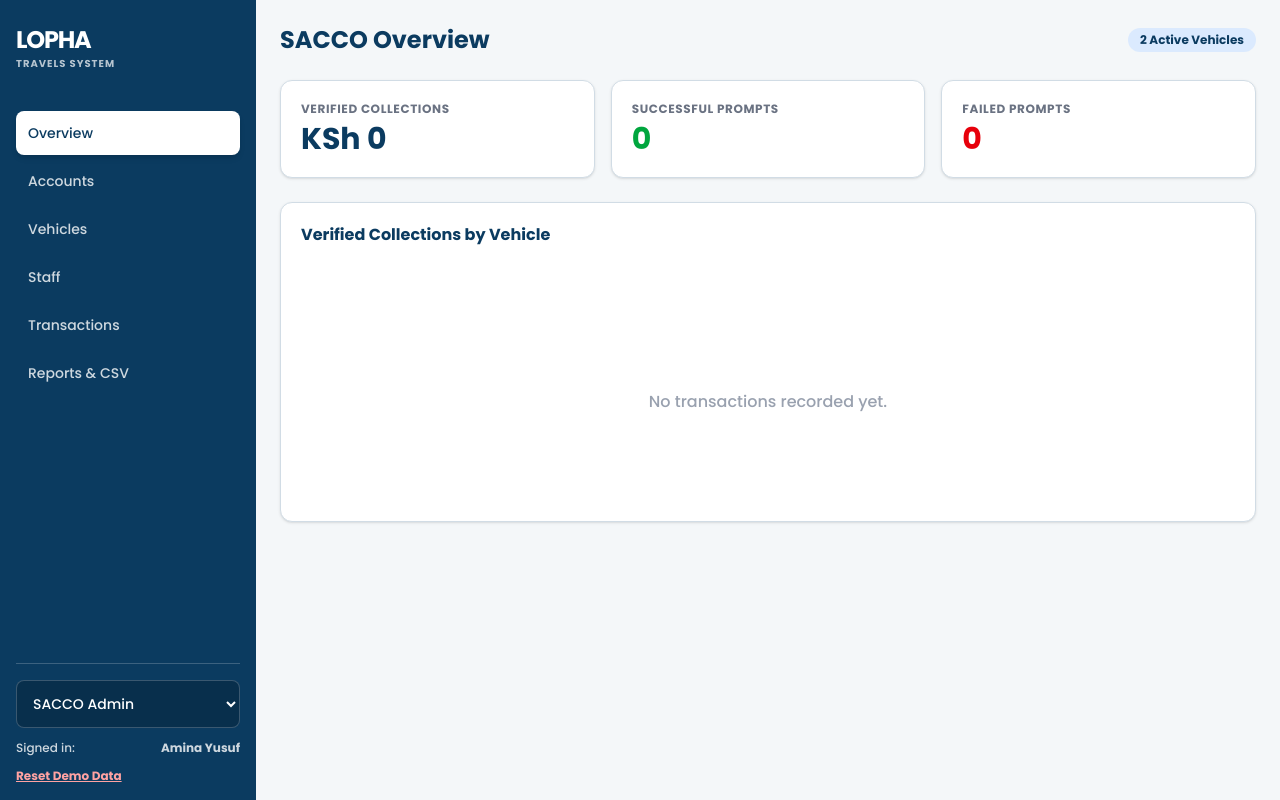
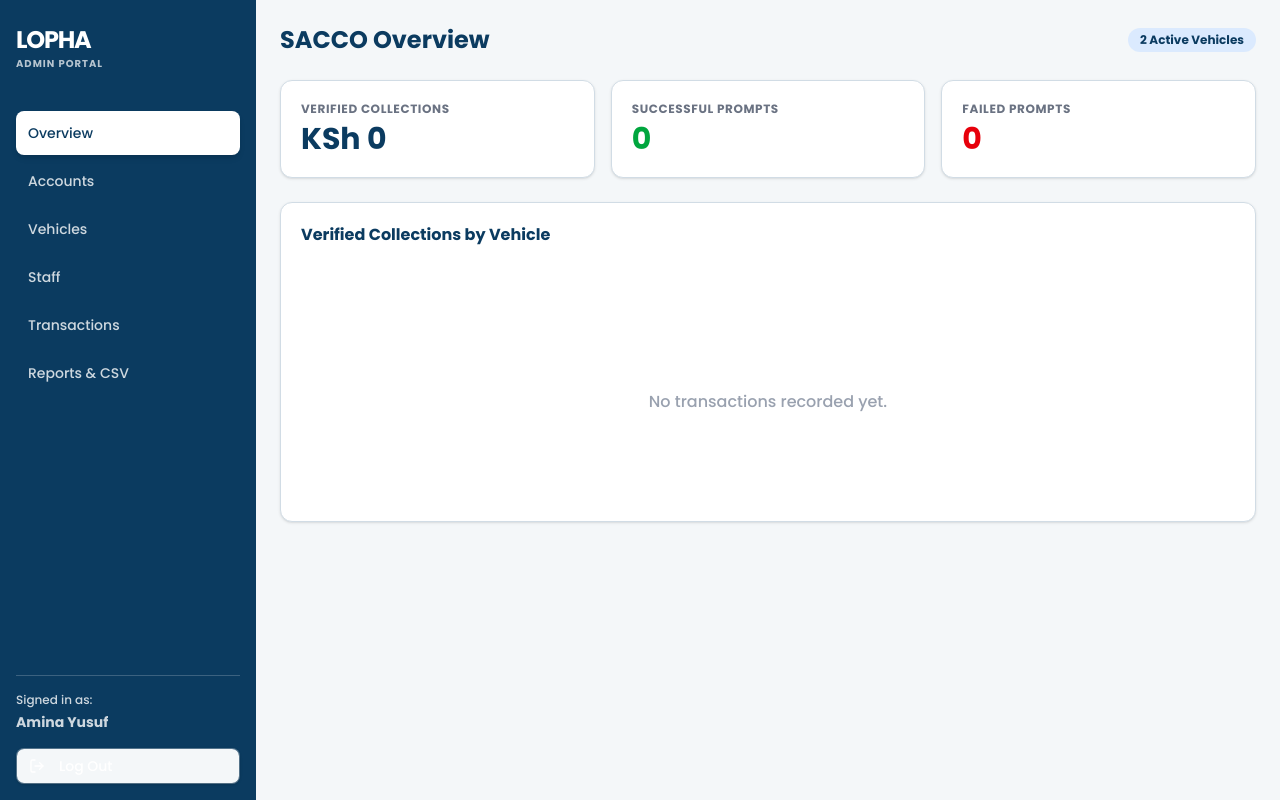
Before and after one commit to kin-s/lopha-fare-prompt, a Next.js app: page /dashboard in a window 1280 px wide. Built offline with nearby package versions, Linux system fonts and the light colour scheme.

Commit message:
Separated login portals, removed role dropdown, added secure logout

```diff
--- a/src/app/dashboard/layout.tsx
+++ b/src/app/dashboard/layout.tsx
@@ -1,16 +1,32 @@
 'use client';
-import { useState } from 'react';
+import { useState, useEffect } from 'react';
 import Link from 'next/link';
-import { usePathname } from 'next/navigation';
+import { usePathname, useRouter, useSearchParams } from 'next/navigation';
 import { DemoStoreProvider, useDemoStore } from '@/lib/demo-store';
 import { getNavItems } from '@/lib/permissions';
-import { Menu, X } from 'lucide-react';
+import { Menu, X, LogOut } from 'lucide-react';
+import { Button } from '@/components/ui/button';
 
 function Shell({ children }: { children: React.ReactNode }) {
   const pathname = usePathname();
+  const router = useRouter();
+  const searchParams = useSearchParams();
   const { currentUser, setRole, resetDemo } = useDemoStore();
+  const [mobileOpen, setMobileOpen] = useState(false);
+
+  // Sync the store role with the URL parameter on load
+  const roleParam = searchParams.get('role');
+  useEffect(() => {
+    if (roleParam === 'admin' && currentUser.role !== 'SACCO_ADMIN') setRole('SACCO_ADMIN');
+    if (roleParam === 'conductor' && currentUser.role !== 'CONDUCTOR') setRole('CONDUCTOR');
+  }, [roleParam, currentUser.role, setRole]);
+
   const nav = getNavItems(currentUser.role);
-  const [mobileOpen, setMobileOpen] = useState(false);
+
+  const handleLogout = () => {
+    resetDemo();
+    router.push('/login');
+  };
 
   return (
     <div className="min-h-screen flex flex-col md:flex-row bg-lopha-bg text-lopha-blue">
@@ -30,7 +46,9 @@ function Shell({ children }: { children: React.ReactNode }) {
         <div>
           <div className="hidden md:block mb-10 mt-2">
             <div className="font-black text-2xl tracking-tighter">LOPHA</div>
-            <div className="text-[10px] font-bold tracking-widest uppercase opacity-70">Travels System</div>
+            <div className="text-[10px] font-bold tracking-widest uppercase opacity-70">
+              {currentUser.role === 'SACCO_ADMIN' ? 'Admin Portal' : 'Conductor POS'}
+            </div>
           </div>
 
           <nav className="space-y-1 mt-16 md:mt-0">
@@ -39,7 +57,8 @@ function Shell({ children }: { children: React.ReactNode }) {
               return (
                 <Link
                   key={item.href}
-                  href={item.href}
+                  // Preserve the role parameter when navigating
+                  href={`${item.href}?role=${currentUser.role === 'SACCO_ADMIN' ? 'admin' : 'conductor'}`}
                   onClick={() => setMobileOpen(false)}
                   className={`block px-3 py-3 rounded-lg text-sm font-medium transition-all ${
                     active ? 'bg-white text-lopha-blue font-bold shadow-md' : 'text-white/80 hover:bg-white/10'
@@ -52,30 +71,19 @@ function Shell({ children }: { children: React.ReactNode }) {
           </nav>
         </div>
 
-        <div className="border-t border-white/20 pt-4 space-y-3">
-          <select
-            value={currentUser.role}
-            onChange={e => setRole(e.target.value as any)}
-            className="w-full bg-black/20 text-white text-sm rounded-lg p-3 border border-white/20 outline-none cursor-pointer font-medium"
-          >
-            <option value="SACCO_ADMIN" className="text-black">SACCO Admin</option>
-            <option value="CONDUCTOR" className="text-black">Conductor</option>
-          </select>
-          <div className="text-xs opacity-80 font-medium flex justify-between items-center">
-            <span>Signed in:</span>
-            <span className="font-bold">{currentUser.name}</span>
+        <div className="border-t border-white/20 pt-4 space-y-4">
+          <div className="text-xs opacity-80 font-medium flex flex-col gap-1">
+            <span>Signed in as:</span>
+            <span className="font-bold text-sm text-white">{currentUser.name}</span>
           </div>
-          <button onClick={resetDemo} className="text-xs text-red-300 hover:text-red-200 underline font-bold block w-full text-left">
-            Reset Demo Data
-          </button>
+          <Button onClick={handleLogout} variant="outline" className="w-full border-white/30 text-white hover:bg-white/10 hover:text-white justify-start">
+            <LogOut className="h-4 w-4 mr-2" /> Log Out
+          </Button>
         </div>
       </aside>
 
       {mobileOpen && (
-        <div
-          className="fixed inset-0 bg-black/50 z-40 md:hidden"
-          onClick={() => setMobileOpen(false)}
-        />
+        <div className="fixed inset-0 bg-black/50 z-40 md:hidden" onClick={() => setMobileOpen(false)} />
       )}
 
       <main className="flex-1 w-full overflow-x-hidden animate-page">
@@ -86,5 +94,9 @@ function Shell({ children }: { children: React.ReactNode }) {
 }
 
 export default function DashboardLayout({ children }: { children: React.ReactNode }) {
-  return <DemoStoreProvider><Shell>{children}</Shell></DemoStoreProvider>;
+  return (
+    <DemoStoreProvider>
+      <Shell>{children}</Shell>
+    </DemoStoreProvider>
+  );
 }
--- a/src/app/dashboard/page.tsx
+++ b/src/app/dashboard/page.tsx
@@ -1,4 +1,5 @@
 'use client';
+import { useSearchParams } from 'next/navigation';
 import { useDemoStore } from '@/lib/demo-store';
 import { PageLoader } from '@/components/ui/page-loader';
 import ConductorPrompt from './ConductorPrompt';
@@ -6,10 +7,12 @@ import AdminOverview from './AdminOverview';
 
 export default function DashboardHome() {
   const { currentUser, hydrated } = useDemoStore();
+  const searchParams = useSearchParams();
 
   if (!hydrated) return <PageLoader />;
 
-  // If the user is a conductor, show the POS terminal.
-  // Otherwise, show the Admin/Finance overview.
-  return currentUser.role === 'CONDUCTOR' ? <ConductorPrompt /> : <AdminOverview />;
+  // Fallback to currentUser.role if URL param is missing
+  const isConductor = searchParams.get('role') === 'conductor' || (searchParams.get('role') === null && currentUser.role === 'CONDUCTOR');
+
+  return isConductor ? <ConductorPrompt /> : <AdminOverview />;
 }
--- a/src/app/login/page.tsx
+++ b/src/app/login/page.tsx
@@ -6,10 +6,6 @@ import { ShieldCheck, UserCheck } from 'lucide-react';
 
 export default function LoginPage() {
   const router = useRouter();
-
-  const handleLogin = () => {
-    router.push('/dashboard');
-  };
 
   return (
     <main className="min-h-screen flex items-center justify-center bg-lopha-bg p-6">
@@ -20,31 +16,28 @@ export default function LoginPage() {
           </div>
           <CardTitle className="text-2xl font-black text-lopha-blue">Lopha Travels</CardTitle>
           <CardDescription className="text-gray-500 font-medium mt-1">
-            Select a demo role to access the SACCO system.
+            Select a portal to access the system.
           </CardDescription>
         </CardHeader>
         <CardContent className="space-y-4">
 
           <Button
-            onClick={handleLogin}
+            onClick={() => router.push('/dashboard?role=admin')}
             className="w-full h-14 bg-lopha-blue hover:bg-[#092f4d] text-white font-bold text-base shadow-md flex items-center justify-start px-6"
           >
             <UserCheck className="mr-3 h-5 w-5" />
-            Continue as SACCO Admin
+            Enter SACCO Admin Portal
           </Button>
 
           <Button
             variant="outline"
-            onClick={handleLogin}
+            onClick={() => router.push('/dashboard?role=conductor')}
             className="w-full h-14 border-lopha-blue text-lopha-blue font-bold text-base hover:bg-blue-50 transition-colors flex items-center justify-start px-6"
           >
             <UserCheck className="mr-3 h-5 w-5" />
-            Continue as Conductor
+            Enter Conductor POS
           </Button>
 
-          <p className="text-xs text-center text-gray-400 pt-4">
-            You can switch between these roles at any time inside the dashboard using the sidebar.
-          </p>
         </CardContent>
       </Card>
     </main>
```
